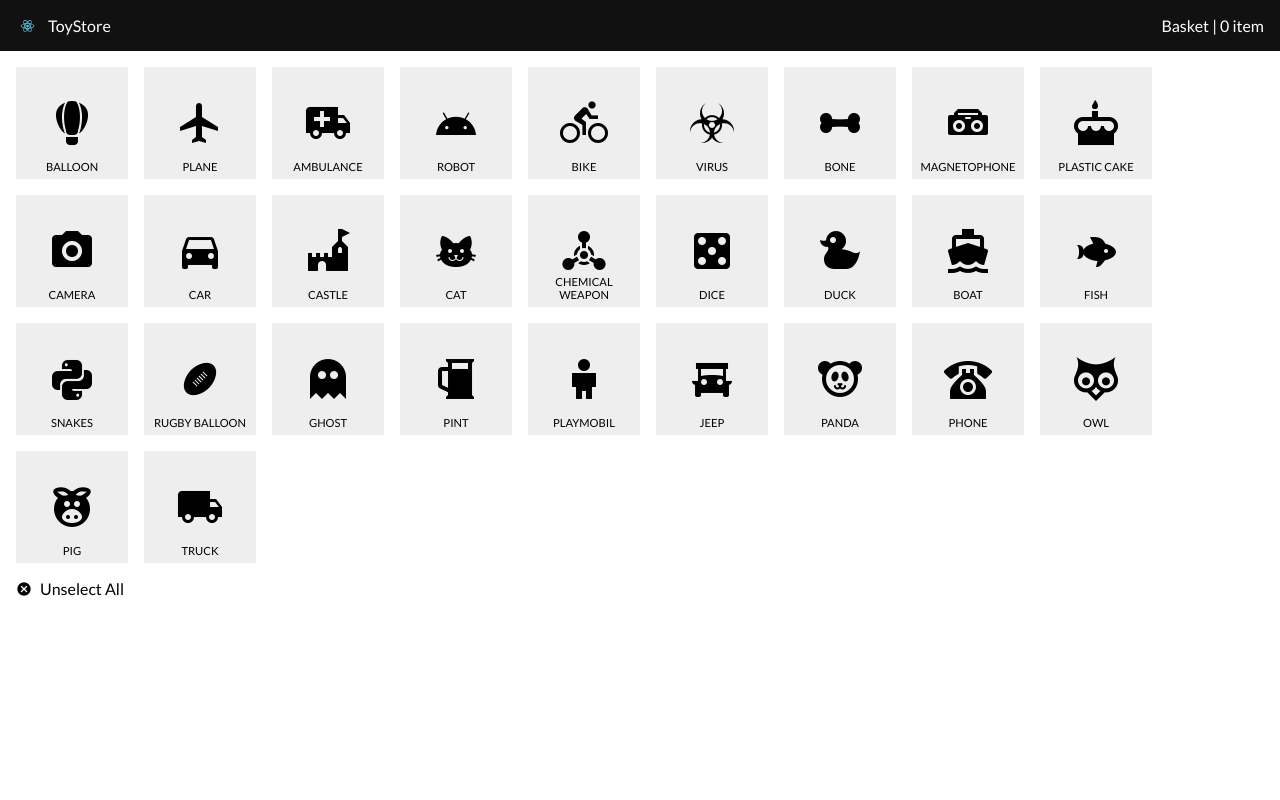
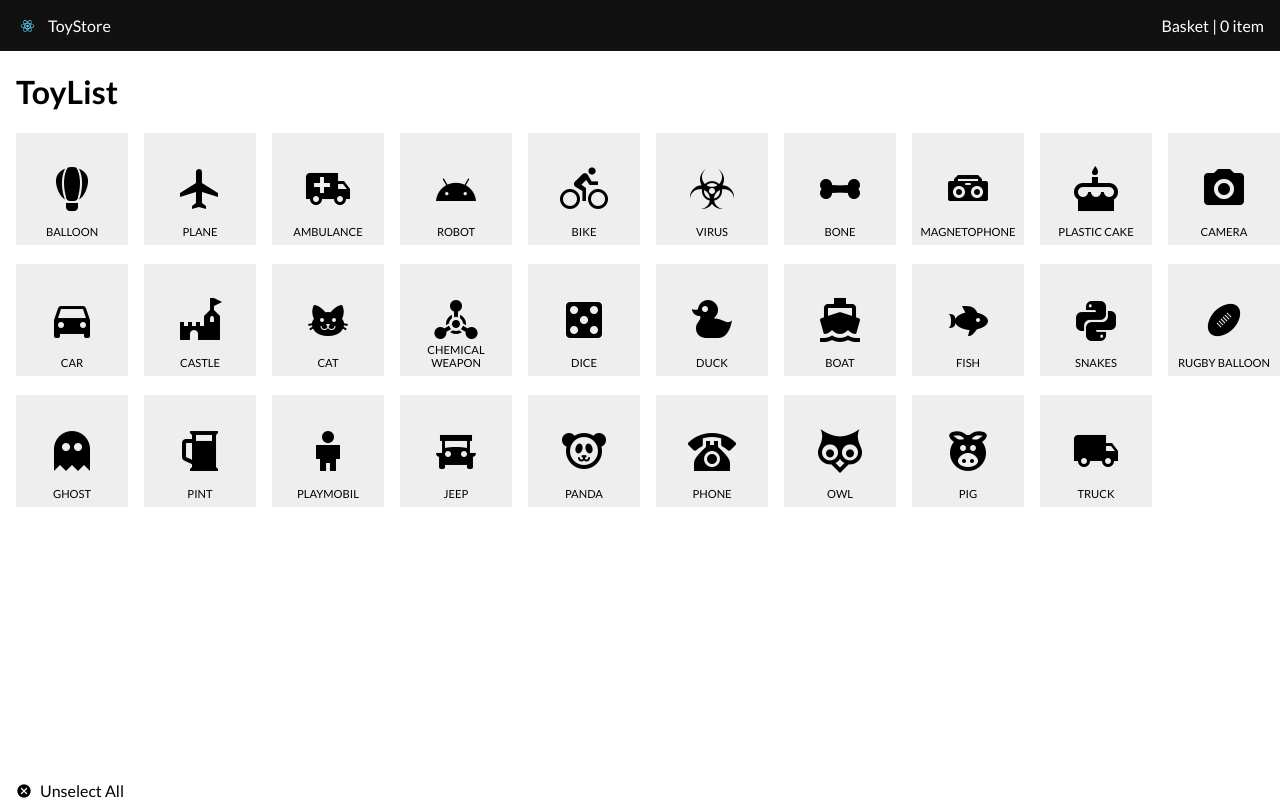
Before and after one commit to lsan75/toystore-react, a React (Create React App) app: page / in a window 1280 px wide. Built offline with nearby package versions, Linux system fonts and the light colour scheme; data requests are answered from the project's data file.

Commit message:
collapse list

```diff
--- a/package.json
+++ b/package.json
@@ -43,6 +43,7 @@
     "enzyme-adapter-react-16": "^1.1.1",
     "jest-enzyme": "^6.0.0",
     "jest-mock-axios": "^1.0.21",
+    "jest-mock-promise": "^1.0.23",
     "npm-run-all": "^4.1.2",
     "react-addons-test-utils": "^15.6.2",
     "react-test-renderer": "^16.3.1",
--- /dev/null
+++ b/src/App.scss
@@ -0,0 +1,11 @@
+.page {
+  display: flex;
+  flex-direction: column;
+  height: 100vh;
+}
+  .content {
+    flex: 1;
+    display: flex;
+    flex-direction: column;
+    align-items: space-around;
+  }
--- a/src/App.tsx
+++ b/src/App.tsx
@@ -10,20 +10,29 @@ const myHistory = history.createBrowserHistory();
 import HeaderContainer from './features/header/header.container';
 import BasketContainer from './features/basket/basket.container';
 
+import './App.css';
+
 class App extends React.Component<{}> {
   render() {
     return (
       <Provider store={store}>
 
         <Router history={myHistory}>
-          <div>
+          <main className="page">
+
+            <div className="header">
               <HeaderContainer history={myHistory} />
+            </div>
+
+            <div className="content">
               <Switch>
                 <Route exact={true} path="/" component={ToyListContainer} />
                 <Route path="/basket" component={BasketContainer} />
                 <Redirect to="/" />
               </Switch>
             </div>
+
+          </main>
         </Router>
 
       </Provider>
--- a/src/features/toy-list/toy-list.scss
+++ b/src/features/toy-list/toy-list.scss
@@ -1,10 +1,14 @@
+.ToyListContainer {
+  display: flex;
+  flex-direction: column;
+  height: 100%;
+}
 .ToyListComponent {
-  display: flex;
-  flex-direction: row;
-  flex-wrap: wrap;
-  padding: 1rem 1rem 0 0;
-
-  align-content: stretch;
+  overflow-y: auto;
+  overflow-x: hidden;
+  transition: flex-grow 300ms ease-in-out;
+  flex-shrink: 1;
+  flex-basis: 0;
 }
 
 .ToyList__unselect {
@@ -13,4 +17,5 @@
   &.mdi:before {
     padding-right: 0.5rem;
   }
+
 }
--- a/src/features/toy-list/toy-list.tsx
+++ b/src/features/toy-list/toy-list.tsx
@@ -9,17 +9,33 @@ interface Props {
   unselect: () => {};
 }
 
-export function ToyListComponent(props: Props) {
+interface State {
+  hidden: boolean;
+}
 
-  const content = props.toyList.map((toy: Toy) => {
-    return <ToyComponent key={toy.title} toy={toy} select={props.select} />;
-  });
+export class ToyListComponent extends React.Component<Props, State> {
 
-  return (
-    <main>
-      <section className="ToyListComponent">{content}</section>
-      <section className="ToyList__unselect mdi mdi-close-circle" onClick={props.unselect}>Unselect All</section>
-    </main>
-  );
+  constructor(props: Props) {
+    super(props);
+    this.state = { hidden: false };
+  }
+
+  public content = () => this.props.toyList.map((toy: Toy) => {
+    return <ToyComponent key={toy.title} toy={toy} select={this.props.select} />;
+  })
+
+  public resize = () => {
+    return this.state.hidden ? ({ flexGrow: 0 }) : ({ flexGrow: 1 });
+  }
+
+  render() {
+    return (
+      <main className="ToyListContainer">
+        <h1 style={{'paddingLeft': '1rem'}} onClick={() => this.setState({ hidden: !this.state.hidden})}>ToyList</h1>
+        <section className="ToyListComponent" style={this.resize()}>{this.content()}</section>
+        <section className="ToyList__unselect mdi mdi-close-circle" onClick={this.props.unselect}>Unselect All</section>
+      </main>
+    );
+  }
 
 }
```
Also changed, not shown: 1 other file (tests, documents, lock files or other folders). Lines whose indentation alone changed are shown as unchanged.
